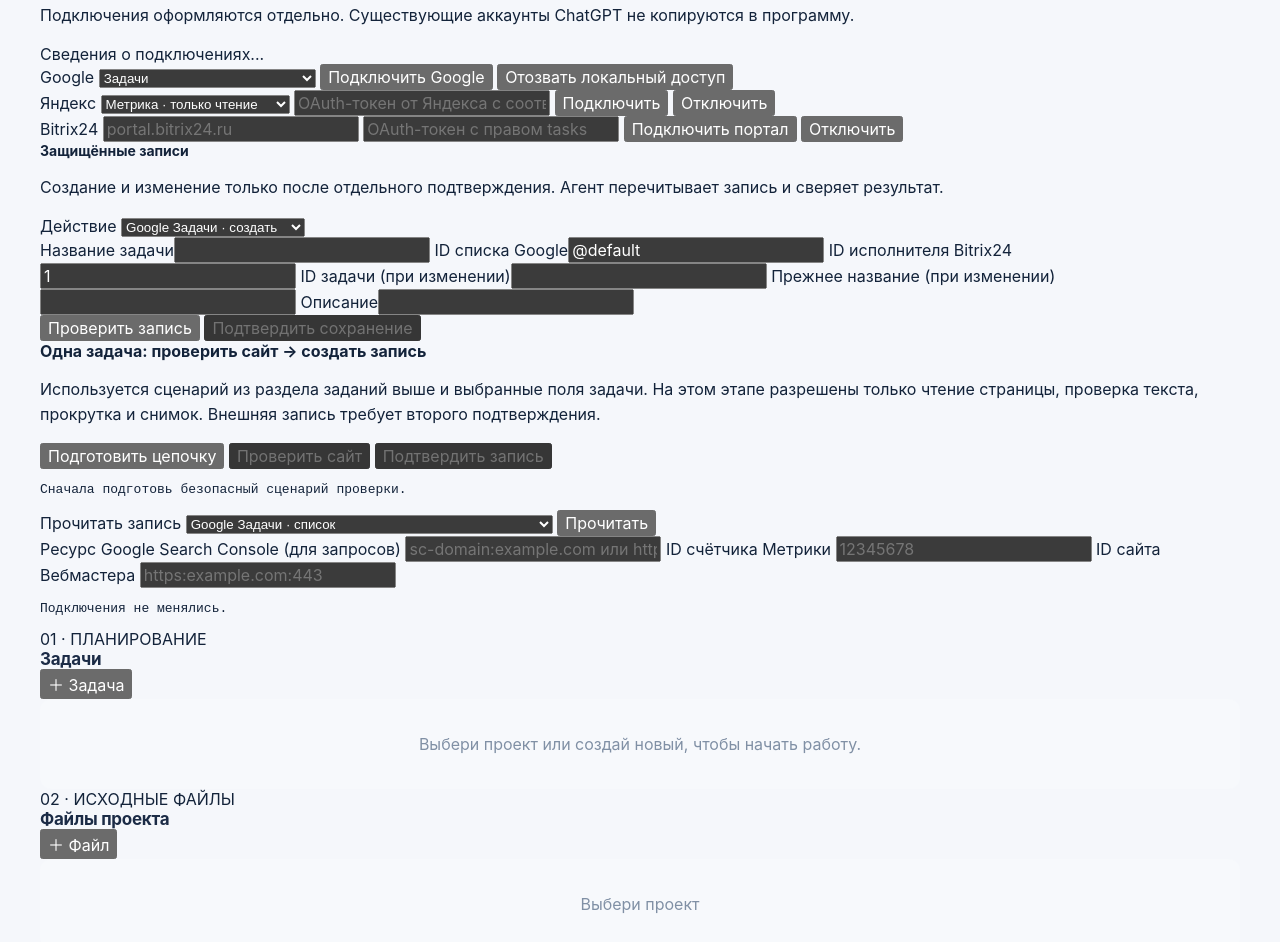
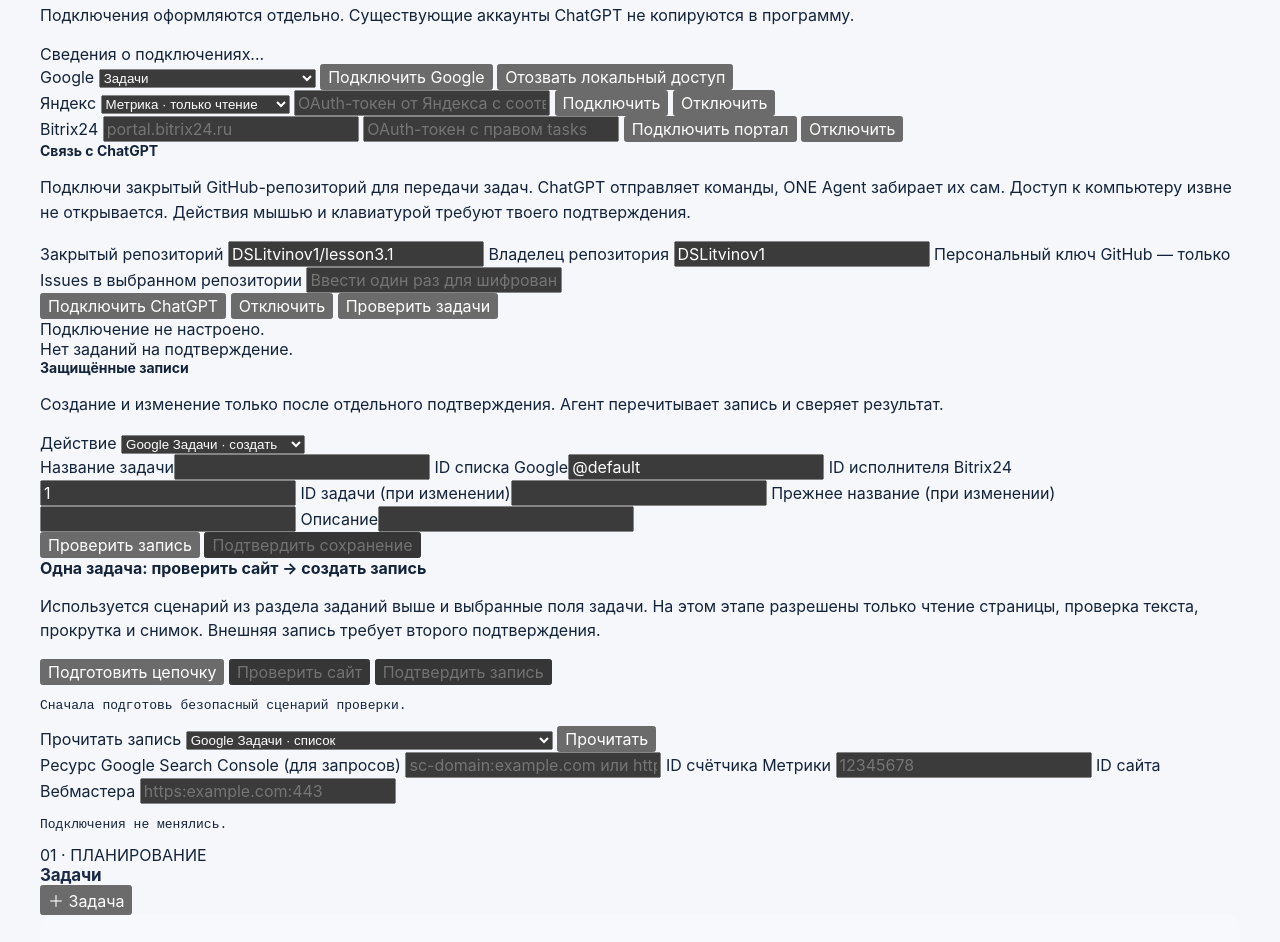
Before and after one commit to DSLitvinov1/my_first_repo, a plain HTML site: page bridge/neurofactory/one_pc_candidate/workbench/index.html in a window 1280 px wide. Shown: the part 2928-3870 px from the top of the page. Drawn offline with Linux system fonts and the light colour scheme; files that its build step writes are made by us from their sources; no server answers.

Commit message:
ui(one): owner pairing controls and visible ChatGPT desktop-approval inbox

```diff
--- a/bridge/neurofactory/one_pc_candidate/workbench/index.html
+++ b/bridge/neurofactory/one_pc_candidate/workbench/index.html
@@ -230,6 +230,30 @@
               <button type="button" id="mesh-bitrix-disconnect" class="button soft small">Отключить</button>
             </div>
           </div>
+          <div class="mesh-part" aria-label="Команды ONE Agent из ChatGPT">
+            <h3>Связь с ChatGPT</h3>
+            <p>Подключи закрытый GitHub-репозиторий для передачи задач. ChatGPT отправляет команды,
+              ONE Agent забирает их сам. Доступ к компьютеру извне не открывается.
+              Действия мышью и клавиатурой требуют твоего подтверждения.</p>
+            <label class="agent-label" for="mesh-chatgpt-repo">Закрытый репозиторий</label>
+            <input id="mesh-chatgpt-repo" type="text" maxlength="140"
+                   value="DSLitvinov1/lesson3.1" spellcheck="false" autocomplete="off"/>
+            <label class="agent-label" for="mesh-chatgpt-owner">Владелец репозитория</label>
+            <input id="mesh-chatgpt-owner" type="text" maxlength="39"
+                   value="DSLitvinov1" spellcheck="false" autocomplete="off"/>
+            <label class="agent-label" for="mesh-chatgpt-token">Персональный ключ GitHub — только Issues в выбранном репозитории</label>
+            <input id="mesh-chatgpt-token" type="password" maxlength="255"
+                   placeholder="Ввести один раз для шифрованного хранения Windows" autocomplete="off"/>
+            <div class="mesh-actions">
+              <button type="button" id="mesh-chatgpt-connect" class="button accent small">Подключить ChatGPT</button>
+              <button type="button" id="mesh-chatgpt-disconnect" class="button soft small">Отключить</button>
+              <button type="button" id="mesh-chatgpt-refresh" class="button soft small">Проверить задачи</button>
+            </div>
+            <div id="mesh-chatgpt-status" role="status" class="mesh-status">Подключение не настроено.</div>
+            <div id="mesh-chatgpt-pending" class="mesh-private-ready" aria-live="polite">
+              Нет заданий на подтверждение.
+            </div>
+          </div>
           <div class="mesh-part">
             <h3>Защищённые записи</h3>
             <p>Создание и изменение только после отдельного подтверждения. Агент перечитывает запись и сверяет результат.</p>
```
